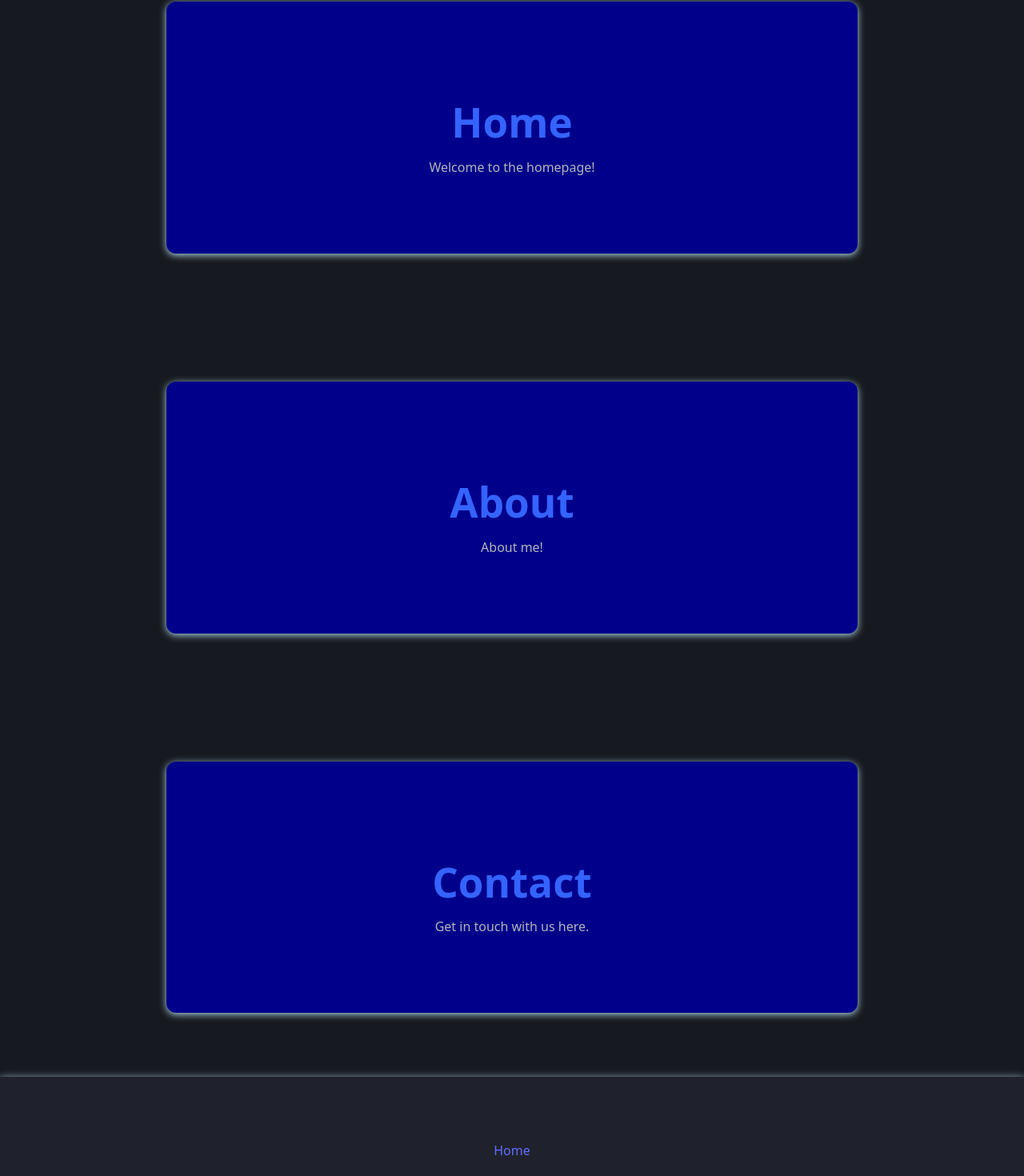
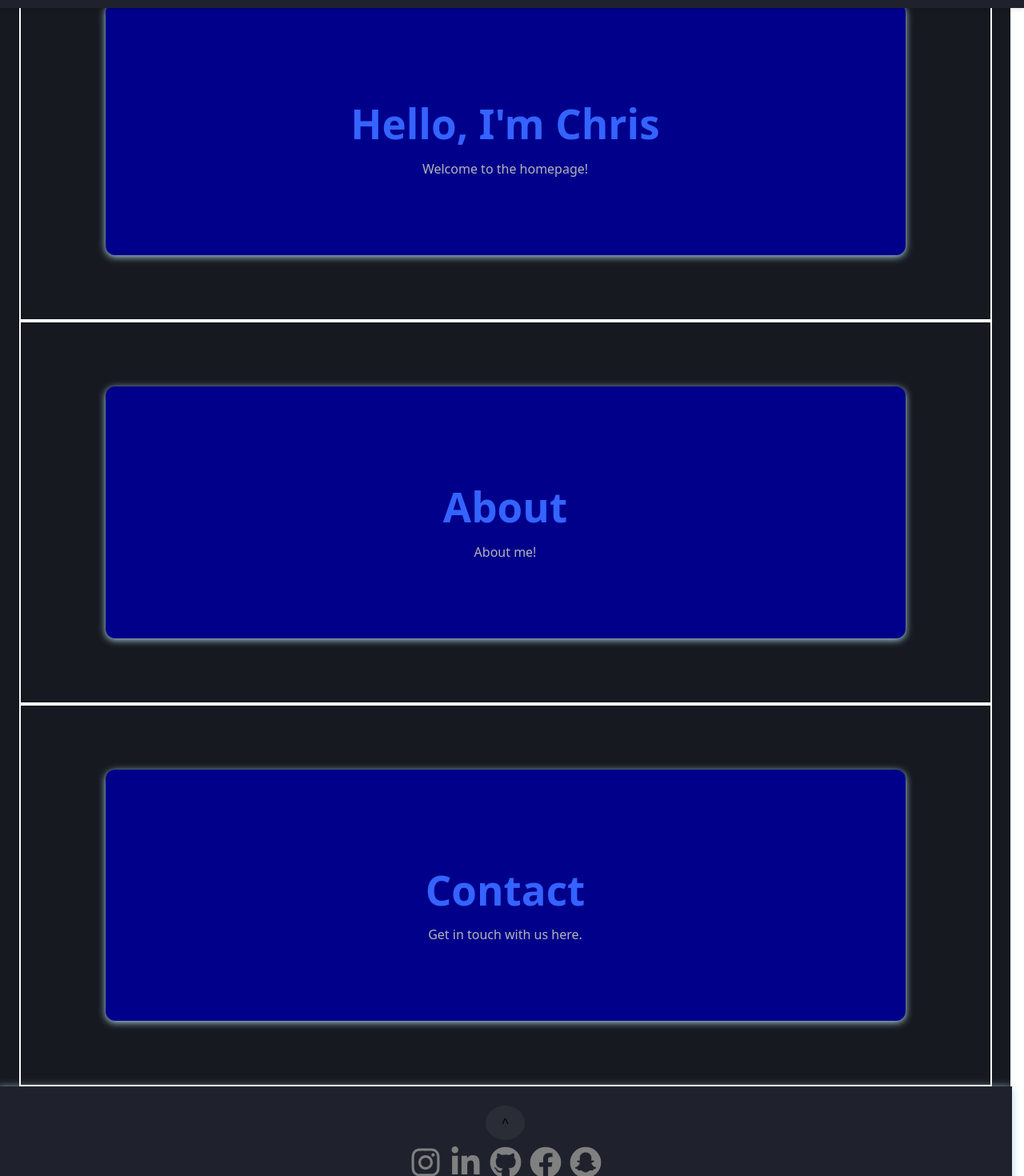
Before and after one commit to kdrsid/kdrsid.github.io, a React (Vite) app: page / in a window 1280 px wide. Shown: the part 78-1548 px from the top of the page at 80% size. Built offline with nearby package versions, Linux system fonts and the light colour scheme.

Commit message:
Update finished footer part with icons and links. Also added a button to home section.

```diff
--- a/package.json
+++ b/package.json
@@ -12,7 +12,8 @@
   },
   "dependencies": {
     "react": "^19.1.0",
-    "react-dom": "^19.1.0"
+    "react-dom": "^19.1.0",
+    "react-icons": "^5.5.0"
   },
   "devDependencies": {
     "@eslint/js": "^9.25.0",
--- a/src/App.css
+++ b/src/App.css
@@ -1,28 +1,26 @@
-html, body {
+html {
   scroll-behavior: smooth;
 }
 
 body {
   margin: 0;
+  padding: 0;
+  width: calc(100vw - 17px);
+  justify-content: center;
+  align-items: center;
   background-color: #171920;
-  width: 100%;
-}
-main {
-  width: 100vw;
-  margin: 0;
-  padding: 0;
-  box-sizing: border-box;
-  overflow-y: auto;
 }
 
 .section {
   height: fit-content;
-  width: 80%;
+  width: fit-content;
+  width: 95vw;
   padding: 5rem;
   box-sizing: border-box;
   text-align: center;
   margin: auto;
   position: relative;
+  border: 2px solid white;
 }
 
 .card {
@@ -37,11 +35,6 @@ main {
   transition: border-color 0.3s ease, box-shadow 0.3s ease;
 }
 
-.card:hover {
-
-}
-
-
 .card h1 {
   margin-bottom: 0.5rem;
   color: #3463ff;
--- a/src/App.jsx
+++ b/src/App.jsx
@@ -1,6 +1,3 @@
-import { useState } from 'react'
-import reactLogo from './assets/react.svg'
-import viteLogo from '/vite.svg'
 import './App.css'
 import Navbar from './components/Navbar'
 import Home from './components/Home'
@@ -10,12 +7,11 @@ function App() {
 
   return (
     <>
-    <div>
+    <div className="main-container">
       <Navbar/>
       <Home/>
       <About/>
       <main>
-
         <section id="contact" className="section">
           <div className="card">
             <h1>Contact</h1>
--- a/src/components/Footer.css
+++ b/src/components/Footer.css
@@ -1,20 +1,51 @@
-.card1 {
+.footer {
+  display: flex;
+  justify-content: center;
+  align-items: center;
+  grid-column-start: 2;
+}
+
+.footer-button {
+    margin: auto;
+    justify-content: center;
+    transition: transform 0.4s ease;
+    grid-column-start: 2;
+    margin-top: -10%;
+    border-radius: 50%;
+    background-color: rgba(169, 169, 169, 0.082);
+}
+
+.footer-button:hover {
+  transform: translateY(-5px);
+  background-color: gray;
+  border-radius: 50%;
+  box-sizing: border-box;
+}
+
+.footer-section {
   background-color: #1f222c;
-  padding: 5rem 1rem;
+  padding: 4rem 1rem;
   box-shadow: 0 2px 10px lightblue;
-  width: 100%;
-  height: 5rem;
+  width: calc(100vw - 13px);
+  height: 3rem;
   box-sizing: border-box;
   margin: auto;
   position: relative;
+  flex-direction: column;
+  align-items: center;
+  justify-content: flex-start;
+  display: grid;
+  grid-template-columns: repeat(3, 1fr);
+  grid-template-rows: repeat(2, 1fr);
+  gap: 8px;
+
 }
-.footer-button {
-    margin: auto;
-    justify-content: center;
+
+.icons {
+  display: flex;
+  justify-content: center;
+  align-items: center;
+  grid-column: span 3 / span 3;
+  grid-row-start: 2;
+  gap: 10px;
 }
-.footer-section {
-  box-sizing: border-box;
-  text-align: center;
-  margin: auto;
-  position: relative;
-}
--- a/src/components/Footer.jsx
+++ b/src/components/Footer.jsx
@@ -1,13 +1,25 @@
 import React from 'react'
 import "./Footer.css";
+import { FaGithub, FaLinkedinIn, FaInstagram, FaFacebook, FaSnapchat  } from "react-icons/fa";
 
 const Footer = () => {
+   const scrollToTop = () => {
+    const homeSection = document.getElementById("home");
+    homeSection?.scrollIntoView({ behavior: "smooth" });
+  };
   return (
-    <section id="footer" className="footer-section">
-          <div className="card1">
-            <a href="#home" className="footer-button">Home</a>
-          </div>
-        </section>
+    <nav className="footer-section">
+      <div className="footer">
+        <button className="footer-button" onClick={scrollToTop}>^</button>
+      </div>
+      <div className="icons">
+        <a href="https://www.instagram.com/c_owo_qwq_?igsh=MWxvMXprNDZveTFxdQ=="><FaInstagram size={40} color='gray'/></a>
+        <a href="https://www.linkedin.com/in/kris-0-965047369"><FaLinkedinIn size={40} color='gray'/></a>
+        <a href="https://github.com/kdrsid"><FaGithub size={40} color='gray'/></a>
+        <a href="https://www.facebook.com/share/1AoCnAnGNt/"><FaFacebook size={40} color='gray'/></a>
+        <a href="https://www.snapchat.com/add/chrisqwqowo?share_id=7As-ptSmU5I&locale=en-GB"><FaSnapchat size={40} color='gray'/></a>
+        </div>
+    </nav>
   )
 }
 
--- a/src/components/Home.jsx
+++ b/src/components/Home.jsx
@@ -4,7 +4,7 @@ const Home = () => {
   return (
     <section id="home" className="section">
           <div className="card">
-            <h1>Home</h1>
+            <h1>Hello, I'm Chris</h1>
             <p>Welcome to the homepage!</p>
           </div>
         </section>
--- a/src/components/Navbar.css
+++ b/src/components/Navbar.css
@@ -6,8 +6,17 @@
   left: 0;
   right: 0;
   padding: 1rem 0;
+  align-items: center;
+  justify-items: center;
+  justify-content: space-around;
   box-shadow: 0 2px 4px rgba(0,0,0,0.1);
   z-index: 1000;
+  display: flex;
+}
+
+.logo {
+  display: flex;
+  justify-content: center;
 }
 
 .navbar-links {
--- a/src/components/Navbar.jsx
+++ b/src/components/Navbar.jsx
@@ -1,11 +1,14 @@
 import "./Navbar.css";
-
 export default function Navbar() {
   return (
     <nav className="navbar">
+      <div className="logo">
+        <p>Logo</p>
+      </div>
       <div className="navbar-links">
         <a href="#home" className="nav-button">Home</a>
         <a href="#about" className="nav-button">About</a>
+        <a href="#skills" className="nav-button">Skills</a>
         <a href="#contact" className="nav-button">Contact</a>
       </div>
     </nav>
```
Also changed, not shown: src/assets/icon.png (added), 1 other file (tests, documents, lock files or other folders).
